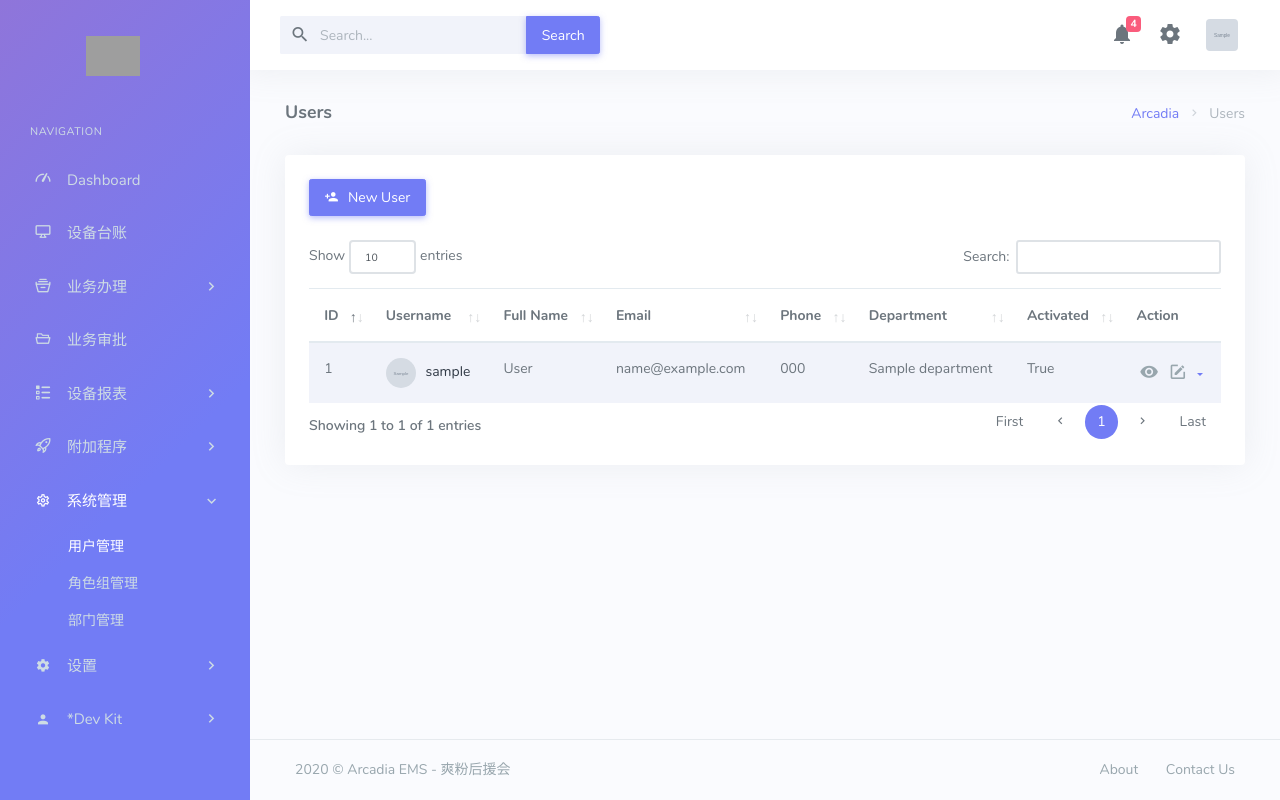
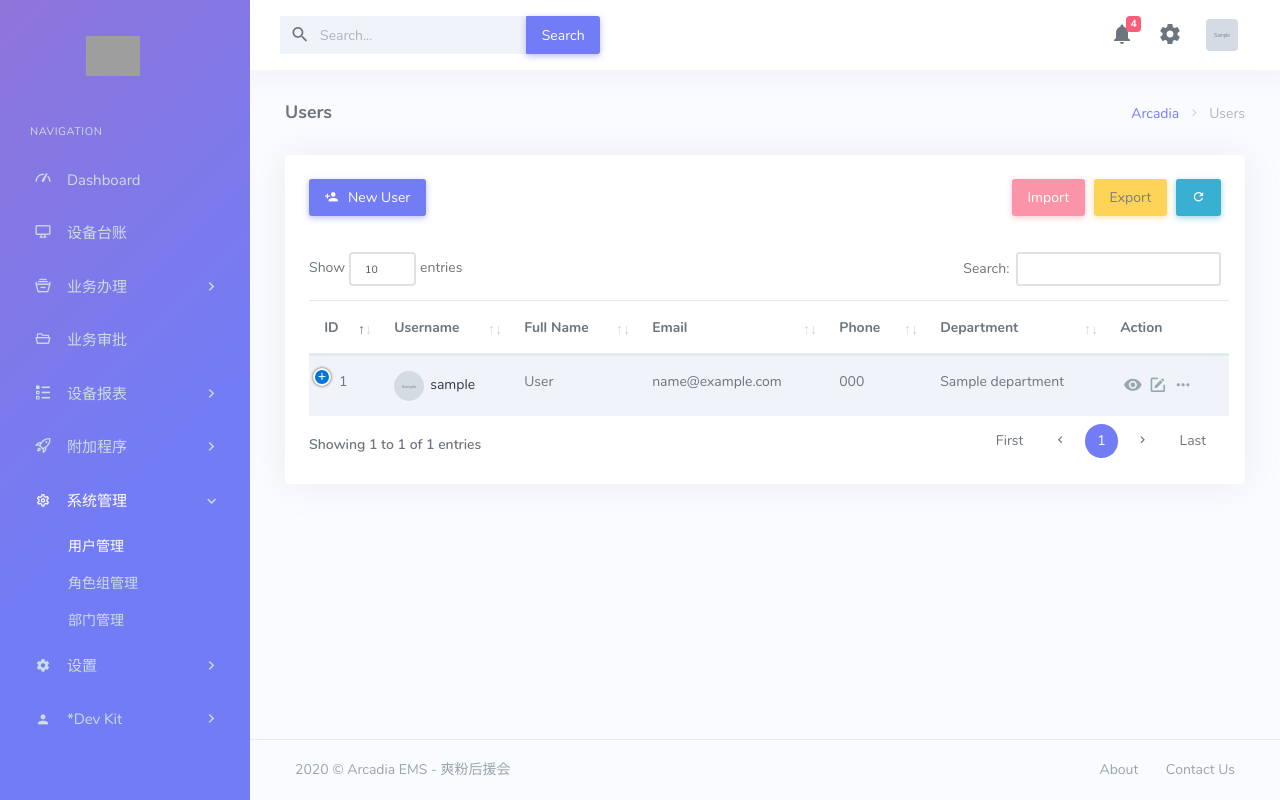
Before and after one commit to biopuppet/Arcadia-EMS, a Django app: page /user/ in a window 1280 px wide. Run offline with Django 3.2, Linux system fonts and the light colour scheme; a user stored in the database is signed in; tables that the repository leaves empty hold one stand-in row (values such as "Sample post"); grey boxes marked "Sample" are stand-in pictures; lists and menus that the app fills with data are empty; some libraries are stand-ins or nearby versions; grey boxes are pictures that could not be loaded.

Commit message:
fix(user): AJAX user datatable
Finally, turn to ajax with user datatable, update and create.
Abstract some functions, but still need fix.

```diff
--- a/static/javascript/demo.datatable-init2.js
+++ b/static/javascript/demo.datatable-init2.js
@@ -1,19 +1,30 @@
 $(document).ready(function () {
     // "use strict";
-    function addRound() {$(".dataTables_paginate > .pagination").addClass("pagination-rounded")}
+    function addRound() {
+        $(".dataTables_paginate > .pagination").addClass("pagination-rounded")
+    }
+
     $("#basic-datatable").DataTable({
+        // "ajax": {
+        //     "url": {% %},
+        //     "dataSrc": "tableData"
+        // },
+        // "data": [
+        // [ "Tiger Nixon", "System Architect", "$3,120", "2011/04/25", "Edinburgh", 5421 ],
+        // [ "Garrett Winters", "Director", "$8,422", "2011/07/25", "Edinburgh", 8422 ],
+        // ],
         //keys: true,
         stateSave: true,
-		"scrollCollapse": true,
+        "scrollCollapse": true,
         "scrollX": "100%",
-		"scrollXInner": "100%",
+        "scrollXInner": "100%",
         //scrollX: 0,
         // scrollX: true,
         //scrollCollapse: 0,
         pagingType: "full_numbers",
         // select: {style: "single"},
         language: {paginate: {previous: "<i class='mdi mdi-chevron-left'>", next: "<i class='mdi mdi-chevron-right'>"}},
-        // columnDefs: [{visible: -1, targets: -1}],
+        columnDefs: [{targets: -1, visible: true, searchable: false}],
         drawCallback: addRound,
         // createdRow: function (a, i, e) {
         //     15e4 < 1 * i[5].replace(/[\$,]/g, "") && $("td", a).eq(5).addClass("text-danger")
--- /dev/null
+++ b/static/javascript/user.index.js
@@ -0,0 +1,131 @@
+// "use strict";
+function initDatatable(table_id, url_data_table) {
+    function addRound() {
+        $(".dataTables_paginate > .pagination").addClass("pagination-rounded")
+    }
+    function trunc(type, data, max) {
+        return type === 'display' && data.length > max ? data.substr(0, max) + '...' : data;
+    }
+
+    $(table_id).DataTable({
+        "responsive": true,
+        "processing": false, // I'm blind, for christ's sake..
+        "serverSide": false, // Frontend job
+        "ajax": {
+            "url": url_data_table,
+            "type": "POST",
+            "data": {"csrfmiddlewaretoken": jQuery("[name=csrfmiddlewaretoken]").val()},
+            "dataSrc": "",
+        },
+        columns: [
+            /*
+            {
+                title: "<input type='checkbox' name='checkbox' class='checkboxes'/>",
+                "data": "null",
+                width: "1%",
+                searchable: false,
+                "render": function (data, type, full, meta) {
+                    return "<td> <input type='checkbox' name='checkbox' class='checkboxes' ></td>";
+                }
+            },*/
+            {
+                title: 'ID',
+                data: 'id',
+                responsivePriority: 1,
+                //width: "1%",
+            },
+            {
+                title: 'Username',
+                data: 'username',
+                responsivePriority: 1,
+                className: "table-user",
+                //width: "10%",
+                "render": function (data, type, full, meta) {
+                    var truncated_data = trunc(type, data, 10);
+                    content = "<a class=\"text-dark\" href=\"/user/" + full.id + "\">" + truncated_data + "</a>";
+                    img = "<img src=\"/media/" + full.image + "\" alt=\"table-user\" class=\"mr-1 rounded-circle\">";
+                    return img + content;
+                },
+            },
+            {
+                title: 'Full Name',
+                data: 'fullname',
+                responsivePriority: 2,
+                //width: "10%",
+                "render": function (data, type, full, meta) {
+                    return trunc(type, data, 15);
+                },
+            },
+            {
+                title: 'Email',
+                data: 'email',
+                responsivePriority: 3,
+                //width: "10%",
+                "render": function (data, type, full, meta) {
+                    return trunc(type, data, 30);
+                },
+            },
+            {
+                title: 'Phone',
+                data: 'phone',
+                responsivePriority: 4,
+                //width: "15%",
+
+            },
+            {
+                title: 'Department',
+                data: 'department',
+                responsivePriority: 5,
+                //width: "10%",
+            },
+            {
+                title: 'Activated',
+                data: 'is_active',
+                responsivePriority: 6,
+            },
+            {
+                title: "Action",
+                data: null,
+                searchable: false,
+                orderable: false,
+                className: "table-action",
+                responsivePriority: 0,
+                "render": function (data, type, full, meta) {
+                    var view_btn = "<a href=\"/user/" + full.id + "\" class=\"action-icon\">" +
+                        "<i class=\"mdi mdi-eye\"></i></a>";
+                    var update_btn = "<a href=\"#\" class=\"action-icon\" data-toggle=\"modal\" " +
+                        "data-target=\"#modal-update-user\" onclick=\"send_update_user_id(" + full.id + ")\">" +
+                        "<i class=\"mdi mdi-square-edit-outline\"></i></a>";
+                    var more_btn =
+                        "<a class=\"action-icon \" href=\"#\" id=\"dropdownMenuLink\" data-toggle=\"dropdown\">" +
+                        "<i class=\"mdi mdi-dots-horizontal\"></i></a>" +
+                        "<div class=\"dropdown-menu\" aria-labelledby=\"dropdownMenuLink\">" +
+                        "<a href=\"/user/toggle-user-status/" + full.id + "\" class=\"dropdown-item\">" +
+                        "Toggle status</a></div>";
+                    return view_btn + update_btn + more_btn;
+                }
+            },
+
+        ],
+
+        //keys: true,
+        stateSave: true,
+        scrollCollapse: true,
+        scrollX: false,
+        //"scrollXInner": "120%",
+        // scrollX: true,
+        //scrollCollapse: 0,
+        pagingType: "full_numbers",
+        // select: {style: "single"},
+        language: {
+            paginate: {
+                previous: "<i class='mdi mdi-chevron-left'>",
+                next: "<i class='mdi mdi-chevron-right'>"
+            }
+        },
+        drawCallback: addRound,
+        // createdRow: function (a, i, e) {
+        //     15e4 < 1 * i[5].replace(/[\$,]/g, "") && $("td", a).eq(5).addClass("text-danger")
+        // }
+    });
+}
--- a/templates/user/index.html
+++ b/templates/user/index.html
@@ -21,79 +21,31 @@
             <div class="col-12">
                 <div class="card">
                     <div class="card-body">
-                        <button type="button" class="btn btn-primary mb-3" data-toggle="modal"
-                                data-target="#modal-create-user">
-                            <i class="mdi mdi-account-plus mr-1"></i> New User
-                        </button>
-                        <p class="text-muted font-14 mb-4" hidden>
-                            DataTables has most features enabled by default, so all you need to do to use it with your
-                            own tables is to call the construction function:<code>$().DataTable();</code>.
-                            KeyTable provides Excel like cell navigation on any table. Events (focus, blur, action etc)
-                            can be assigned to individual cells, columns, rows or all cells.
-                        </p>
 
-                        <table id="basic-datatable"
-                               class="table table-striped dt-responsive nowrap">
-                            <thead>
-                            <tr>
-                                <th>ID</th>
-                                <th>Username</th>
-                                <th>Full Name</th>
-                                <th>Email</th>
-                                <th>Phone</th>
-                                <th>Department</th>
-                                <th>Activated</th>
-                                <th class="sorting_asc_disabled sorting_desc_disabled">Action</th>
-                            </tr>
-                            </thead>
+                        <div class="row mb-2">
+                            <div class="col-sm-4">
+                                <button type="button" class="btn btn-primary mb-3" data-toggle="modal"
+                                        data-target="#modal-create-user">
+                                    <i class="mdi mdi-account-plus mr-1"></i> New User
+                                </button>
+                            </div>
+                            <div class="col-sm-8">
+                                <div class="text-sm-right">
+                                    <button disabled type="button" class="btn btn-danger mb-3 mr-1">
+                                        Import
+                                    </button>
+                                    <button disabled type="button" class="btn btn-warning mb-3 mr-1">
+                                        Export
+                                    </button>
+                                    <button type="button" class="btn btn-info mb-3" onclick="parent.location.reload();">
+                                        <i class="mdi mdi-refresh"></i>
+                                    </button>
+                                </div>
+                            </div>
+                        </div>
 
-                            <tbody>
-                            {% for user in users %}
-                                <tr>
-                                    <td>{{ user.id }}</td>
-                                    <td class="table-user">
-                                        <img src="/media/{{ user.image }}" alt="table-user" class="mr-1 rounded-circle">
-                                        <a class="text-dark" href="{% url 'user:profile' user.id %}">{{ user.username }}</a>
-                                    </td>
-                                    <td>{{ user.fullname }}</td>
-                                    <td>{{ user.email }}</td>
-                                    <td>{{ user.phone }}</td>
-                                    <td>{{ user.department }}</td>
-                                    <td>
-                                        {{ user.is_active }}
-                                        {#                                        <div>#}
-                                        {#                                            <input type="checkbox" id="switch{{ user.id }}" checked="" data-switch="fail">#}
-                                        {#                                            <label for="switch{{ user.id }}" data-on-label="On" data-off-label="Off"#}
-                                        {#                                                   class="mb-0 d-block"></label>#}
-                                        {#                                        </div>#}
-                                    </td>
+                        <table id="datatable-users" class="nowrap table table-striped"></table>
 
-                                    <td class="table-action">
-                                        <div class="dropdown">
-
-                                            <a href="{% url 'user:profile' user.id %}" class="action-icon">
-                                                <i class="mdi mdi-eye"></i></a>
-
-                                            <a href="#" class="action-icon" data-toggle="modal"
-                                               data-target="#modal-update-user"
-                                               onclick="send_update_user_id({{ user.id }})">
-                                                <i class="mdi mdi-square-edit-outline"></i></a>
-
-                                            <a class="dropdown-toggle" href="#"
-                                               id="dropdownMenuLink" data-toggle="dropdown">
-                                            </a>
-                                            <div class="dropdown-menu" aria-labelledby="dropdownMenuLink" style="">
-                                                <a href="{% url 'user:toggle-user-status' user.id %}"
-                                                   class="dropdown-item">Toggle status</a>
-                                                {# <a href="{% url 'user:delete-user' user.id %}"#}
-                                                {#  class="dropdown-item">Delete</a>#}
-                                            </div>
-                                        </div>
-                                    </td>
-                                </tr>
-                            {% endfor %}
-                            </tbody>
-                        </table>
                     </div>
                 </div> <!-- end card -->
             </div><!-- end col-->
@@ -103,8 +55,15 @@
 {% endblock %}
 
 {% block javascripts %}
+    <script src="{% static 'javascript/user.index.js' %}"></script>
+    <script type="text/javascript">
+        $(document).ready(function () {
+            // "use strict";
+            initDatatable("#datatable-users", "{% url 'user:index' %}");
+        });
+    </script>
+{% endblock %}
 
-{% endblock %}
 {% block js-footer %}
     <!-- third party js -->
     <script src="{% static 'javascript/jquery.dataTables.min.js' %}"></script>
@@ -120,9 +79,10 @@
     <script src="{% static 'javascript/dataTables.select.min.js' %}"></script>
     <!-- third party js ends -->
     <!-- demo app -->
-    <script src="{% static 'javascript/demo.datatable-init2.js' %}"></script>
+    {#    <script src="{% static 'javascript/demo.datatable-init2.js' %}"></script>#}
     <!-- end demo js-->
     <script type="text/javascript">
+        // send user id to user update form in modal
         function send_update_user_id(e) {
             $.ajax({
                 url: '{% url 'user:update-user' %}',
@@ -144,6 +104,5 @@
                 }
             });
         }
-
     </script>
 {% endblock %}
--- a/templates/user/modal-create-user.html
+++ b/templates/user/modal-create-user.html
@@ -52,23 +52,23 @@
 
 {% block js %}
     <script type="text/javascript">
-        $(document).ready(function () {
-            $('#form-create-user').submit(function () {
+        var form = $('#form-create-user');
+        var error_msg = $('#{{ id }}-error-msg');
+        form.submit(function () {
             $.ajax({
                 url: '{% url 'user:create-user' %}',
                 type: 'POST',
-                    data: $("#form-create-user").serialize(),
+                data: form.serialize(),
                 cache: false,
                 async: true,
                 success: function (msg) {
-                        console.log(msg);
                     if (msg.status === 'success') {
                         $('#{{ id }}').modal('hide');
-                            parent.location.reload();
+                        $('#datatable-users').DataTable().ajax.reload();
                     } else {
                         console.log(msg.errors);
-                            $('#{{ id }}-error-msg').html(msg.errors);
-                            $('#{{ id }}-error-msg').addClass('alert alert-warning');
+                        error_msg.html(msg.errors);
+                        error_msg.addClass('alert alert-warning');
                     }
                 },
                 complete: function (XMLHttpRequest) {
@@ -76,6 +76,5 @@
             });
             return false; // !important! or the form will be posted twice
         });
-        });
     </script>
 {% endblock %}
--- a/templates/user/modal-update-user.html
+++ b/templates/user/modal-update-user.html
@@ -65,7 +65,8 @@
                         console.log(msg);
                         if (msg.status === 'success') {
                             $('#{{ id }}').modal('hide');
-                            parent.location.reload();
+                            $('#basic-datatable').DataTable().ajax.reload();
+                            //parent.location.reload();
                         } else {
                             console.log(msg.errors);
                             $('#{{ id }}-error-msg').html(msg.errors);
--- a/user/views.py
+++ b/user/views.py
@@ -93,13 +93,24 @@ class UserIndexView(LoginRequiredMixin, View):
         ret = {
             'user_create_form': user_create_form,
             'user_update_form': user_update_form,
-            'users': users
         }
         return render(request, 'user/index.html', ret)
 
     def post(self, request):
-        users = UserProfile.objects.all()
-        return render(request, 'user/index.html', {'users': users})
+        user_list = []
+        for user in User.objects.all():
+            user_list.append({
+                'id': user.id,
+                'username': user.username,
+                'fullname': user.fullname,
+                'email': user.email,
+                'phone': user.phone,
+                'image': str(user.image),
+                'is_active': user.is_active,
+                'department': str(user.department),
+            })
+        # print(user_list)
+        return HttpResponse(json.dumps(user_list), content_type='application/json')
 
 
 class UserCreateView(LoginRequiredMixin, View):
```
Also changed, not shown: templates/user/groups.html (+9 -0 lines), templates/user/profile.html (+5 -2 lines). Lines whose indentation alone changed are shown as unchanged.
